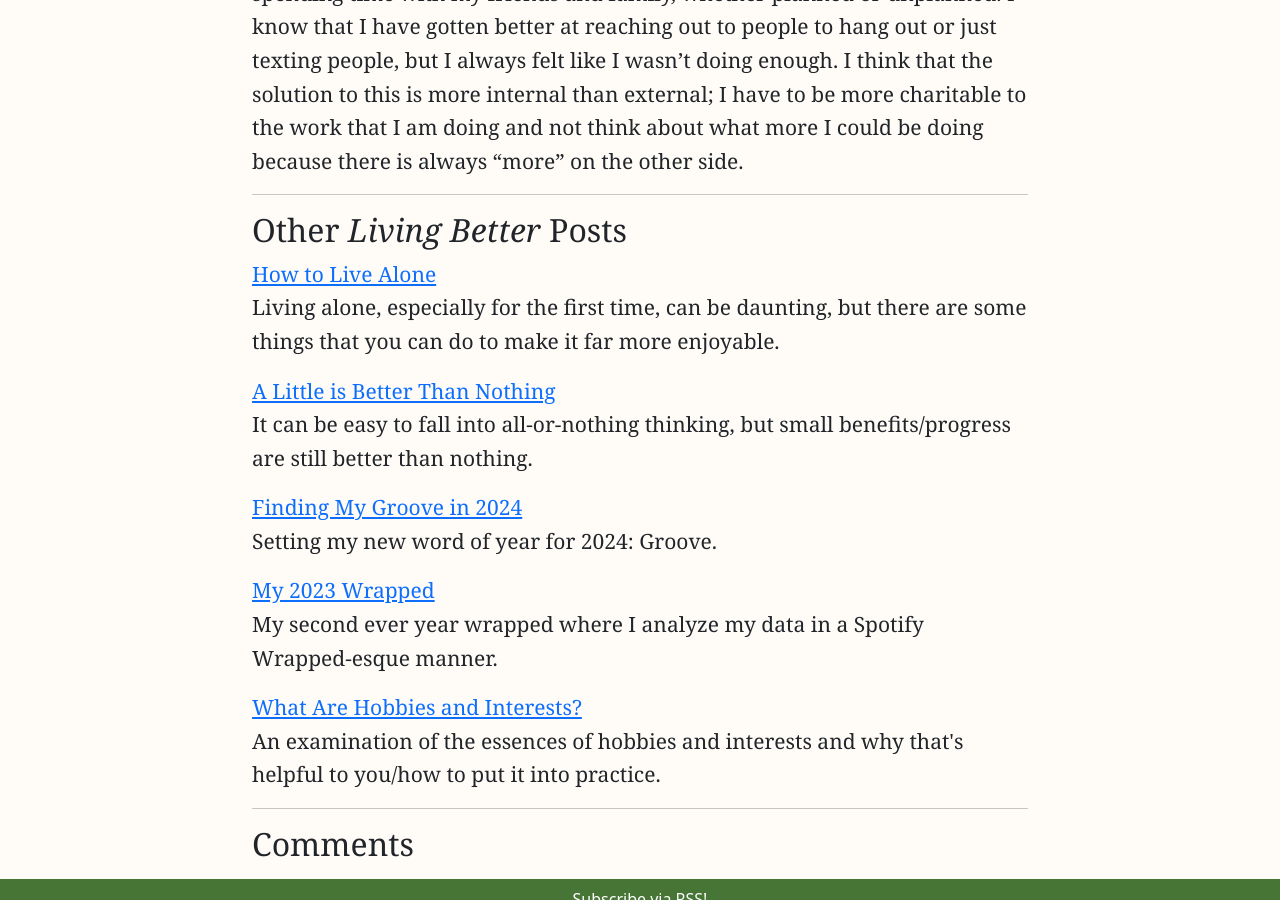
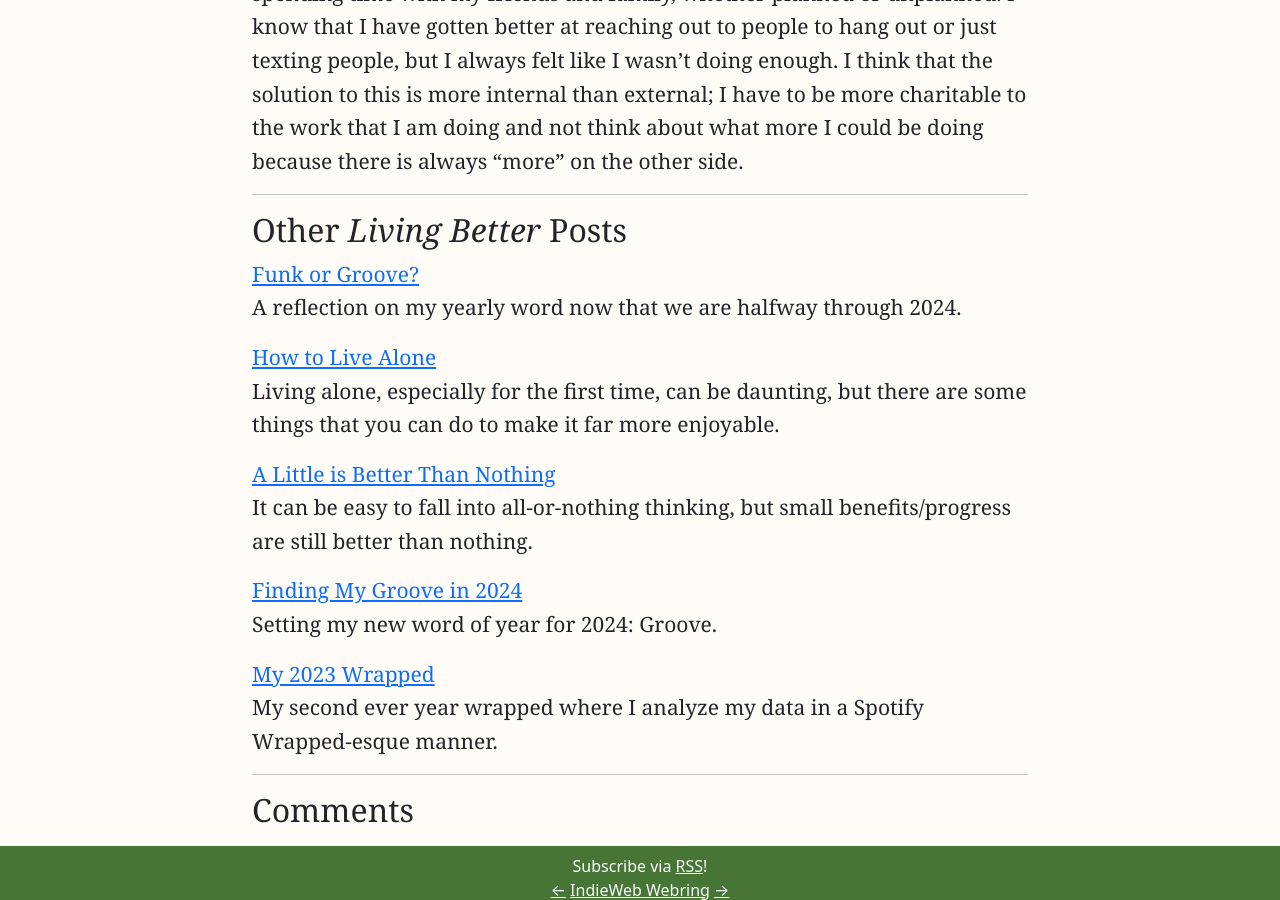
Before and after one commit to reeshuffled/reeshuffled.github.io, a Jekyll site: the page built from _posts/2023-12-18-2023-My-Year-of-Intention.md, in a window 1280 px wide and 900 px high, scrolled down 4720 px. Built offline with Jekyll 4.4.1, drawn with Linux system fonts in a browser that asks for light colours; comment, search, counter and statistics services are not loaded; some of the changed lines change nothing that is shown; some of the changed text lies outside the part shown.

Commit message:
groove or funk article

```diff
--- a/_layouts/post.html
+++ b/_layouts/post.html
@@ -40,11 +40,23 @@
                     {{ page.title }}
                 </h1>
 
+                <!-- <p class="mb-1">
+                    {{ page.description }}
+                </p> -->
+
                 <p>
-                    {{ page.content | number_of_words }} Words &bull; {% for tag in page.tags -%}
+                    {% assign num_words = page.content | number_of_words %}
+                    {% include numberWithCommas.html number=num_words%} Words
+
+                    &bull;
+
+                    {% for tag in page.tags -%}
                         <a href="/garden/#{{ tag | encode_url }}">{{ tag }}</a>{% unless forloop.last %}, {% endunless %}
                     {%- endfor %}
-                    &bull; {{ page.date | date: "%m/%d/%Y" }}
+
+                    &bull;
+
+                    {{ page.date | date: "%m/%d/%Y" }}
                 </p>
 
                 <!-- <section id="article_stats">
--- /dev/null
+++ b/_posts/2024-06-05-Groove-or-Funk?.md
@@ -0,0 +1,67 @@
+---
+layout: post
+type: article
+category: Garden
+tags: ["Living Better"]
+title: "Funk or Groove?"
+slug: groove-or-funk
+description: "A reflection on my yearly word now that we are halfway through 2024."
+started_at: "2024-05-31 10:46:00"
+---
+
+## Background
+
+I've been feeling like I've been in a funk for a little bit now so I thought that it being halfway through the year presented a good opportunity for reflection on my "word of the year". [Started in 2023]({% post_url 2023-02-26-Living-Slower-and-More-Intentionally %}), I am now on my second year of setting a yearly word, which is a singular overarching theme to focus on over the course of a full year. My [2024 Word of the Year is "Groove"]({% post_url 2024-01-05-Finding-My-Groove-in-2024 %}). Last year I did an [end-of-year reflection]({% post_url 2023-12-18-2023-My-Year-of-Intention %}) which I liked and am keeping that format, but I think that a mid-year reflection going forward would serve me well too. I think quarterly is too frequent for my tastes, but this process will evolve organically so I'll never say never.
+
+As for my funk, I've noticed that my cooking and writing have been far less frequent as compared to last year. However in looking back on the year, I realized while my energy is slightly less, it has also just been redirected elsewhere. I think that this kind of knowledge is really important to have because it changes my perception that I am not accomplishing my goals. To continue on that thread in this article I will be reflecting on my Word of the Year through two lenses: on the word as a whole as well as in regards to my sub-goals that I thought up at the beginning of the year.
+
+## Reflecting on My Word as a Whole
+
+I think that when I intially chose Groove as my word of the year I conceptualized it as finding a weekly routine that I would be able to do throughout the entire year. To be quite honest I'm not sure why I was thinking this way because my actions never matched this thinking. Out of necessity from scheduling things with friends and family, I was living a more of a week-to-week lifestyle that required me to be more flexible than having rigid weekly routine/rituals.
+
+As a result of living more of a week-to-week lifestyle, I think that I want to recontextualize the word Groove to mean something different. I think that within the general flow of the year I want to focus on finding a groove within each week. What I mean by this is to treat each week like a microcosm of the year and plan internally within each week to optimize that window of time. My goals and actions taken over the course of the week will change from week to week but that is okay.
+
+Weekends I am pretty much always occupied with a family or friend event so I don’t really have to worry too much about filling my weekend, instead I am more focused on filling my weeks, especially my [5-9 after my 9-5](https://www.reddit.com/r/socialskills/comments/17uemyd/what_is_your_59_after_your_95/).
+
+Something that I've tried to implement in order to have a semblance of routine and to fill my weekdays are recurring events. Recurring events is terminology that I have landed on myself after not really liking the connotations of [habit, ritual, or routine](https://www.simplyclearly.com/routine-habit-ritual-simpler-life/). To me it sounds better to not complete a recurring event because of schedule interruptions, cognitively missing a habit or being off a routine elicits a shame-based response within me.
+
+Examples of my recurring events:
+* Mondays: Comedy show in DC with a friend
+* Tuesdays: 50% off movie night for members at my local movie theater by myself
+* Wednesdays: Board Game Club at work where I am friends with some people
+
+I wish that these were more spread out instead of back-to-back, but I have to work with whatever is out there. I'm not sure if I want to have something at my disposal for every weekday because that's definitely a lot. At the same time, it's not like I do every one of these every week so it would be nice to have the option to do something or not.
+
+## Reflection on Sub-Goals
+
+1. Plan meals better
+* Shortly after I set these goals I decided to become vegan, or partly at least. I do not buy anything with animal products (egg, milk, honey, meat, etc.) for my apartment. If I go out to eat or at a friend/family’s I can eat whatever. I did not want to have to artificially limit myself when I still enjoy eating non-vegan food. This is ultimately self-imposed but I wanted to explore what vegan options are out there while being an early adopter/consumer to subsidize some of the R&D that still has to be done for product development.
+* I am eating out more than I used to and that is partially because I am cooking less than I used to. I imagine it also has to do with me taking advantage of the fact that it mean that I am allowed to have non-vegan food. I think I have also generally had less energy these days going into the office more that I have not been cooking much. I want to be better about cooking and meal prepping as it’s part of my goals for the year but it would also potentially be better for me/my wallet.
+
+2. Do an arts & crafts hobby
+* I have put my ink pad stamps that I bought to use
+* I've been making collages of stamps which I find very fun laying it out and trying to find out a good composition
+* When I was in Italy I found a wine glass paper shade tea light thing that I wanted to replicate so that will be my new project for a little bit
+* In general I just want to create more tangible, physical objects/art
+
+3. Make less impulsive purchases
+* I've generally kept this in mind but hasn't been my main focus honestly
+* I have noticed that I have been spending more recently and saving less so I need to go through my credit card statements and see where I can limit spending
+
+4. Learn, think, and write more
+* I haven’t been writing as much but what I have been creating I’ve been really proud of (quality > quantity)
+* I’ve already read so much as compared to last year so I’m really excited about that and want to generally keep that pace
+    * I think that reading more has given me more ideas/concepts to resonate with to spark further thinking and writing
+
+5. Listen to more music
+* I’ve been listening to a decent amount of new music via NTS Radio and finding new artists on Apple Music but I need to find a better way to find new artists. I haven’t done a [sprint]({% post_url 2023-12-19-Album-a-Day %}) and not sure if I want to in the near future because it’s a lot.
+
+6. Leave the apartment more
+* I've been going into the office more because of hybrid work expectations which has taken care of this goal a little bit
+* I also try to lean on my aforementioned recurring events to get me out of the apartment for at least a little bit of the day
+
+## Conclusion
+
+Through this mid-year reflection I feel much better about where I've been and where I'm going for the year. While it was not what the journey that I thought it would be at the start of the year, I am very glad where life has taken me. I've made so many new friends, read interesting books, wrote cool articles, and have learned new things about myself along the way. I'm going to continue to grow my community in NoVA, especially with two friends moving closer to me, which I plan on taking full advantage of.
+
+With that being said, I still have a long ways to go, particularly in regards to cooking and art. I should take the effort to find easy and flavorful vegan recipes to meal prep for the week so that I don't have to scramble during the week to find meals to take to work. As for art, I want to continue experimenting with new media so that I can find something that I really like and continue to iterate on. I will continue to write but I also want to have other creative outlets as well, particularly physical ones, because writing is mostly a digital medium for me (I have terrible handwriting and a faster typing speed).
```
